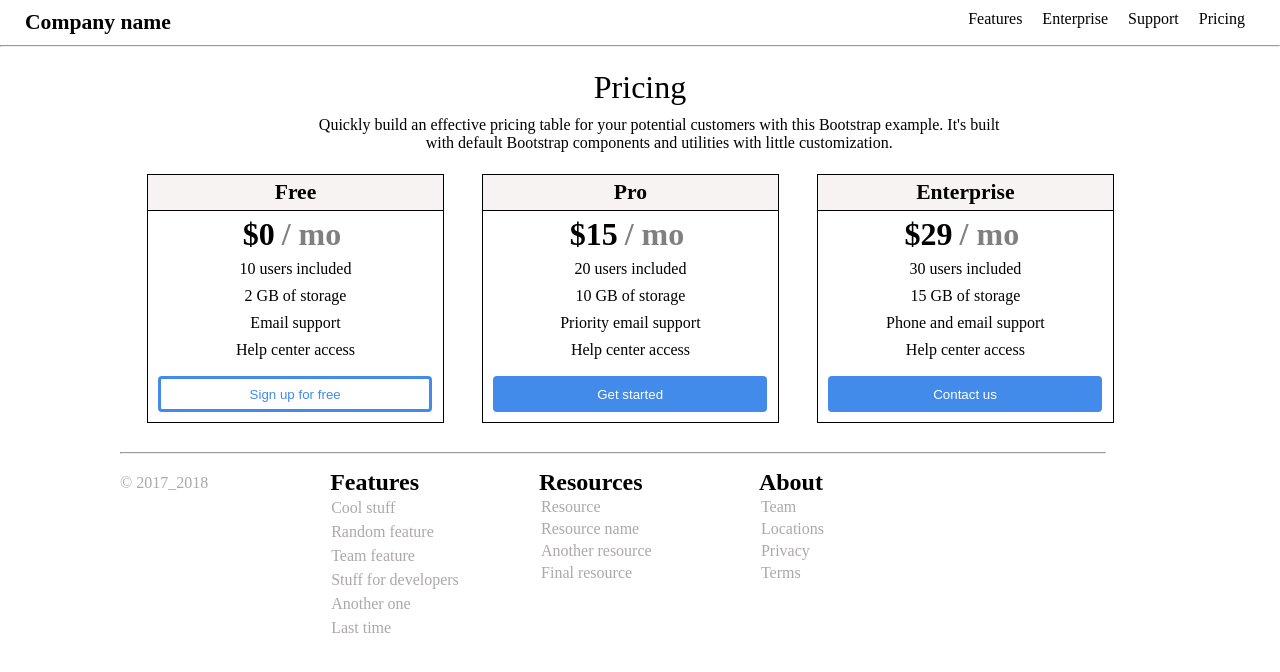
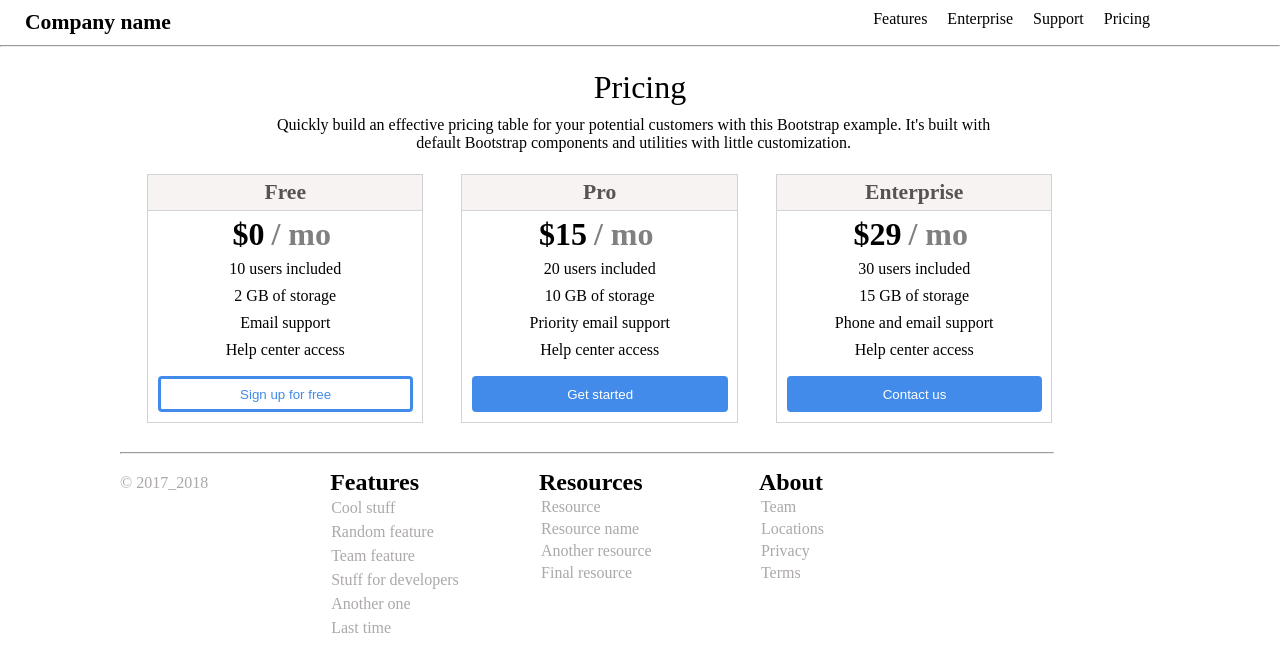
Before and after one commit to Mallikasreedotnet/TrainingAssignment, a plain HTML site: page Assignment 2/webpage.html in a window 1280 px wide. Drawn offline with Linux system fonts and the light colour scheme.

Commit message:
Adding update assignment 2

```diff
--- a/Assignment 2/desktopproduct.css
+++ b/Assignment 2/desktopproduct.css
@@ -16,7 +16,7 @@ nav>ul{
     display: flex;
     justify-content: right;
      text-align: right;
-     margin-right: 25px;
+     margin-right: 120px;
      margin-top: 10px;
 }
 nav>ul>li>a{
@@ -29,7 +29,7 @@ nav>ul>li>a{
     margin-left: 0px;
 }
 hr{
-    width: 77%;
+    width: 73%;
     margin-left: 120px;
     margin-top: 10px;
 }
@@ -47,8 +47,8 @@ p{
 .para{
     text-align: center;
     font-size: 100%;
-    width: 55%;
-    margin: 0% 24%;
+    width: 59%;
+    margin: 0% 20%;
     padding: 3px;
 }
 h1{
@@ -65,11 +65,12 @@ span{
 }
  .free, .pro, .enter{
      display: inline-block;
-    width: 29%;
+    width: 27%;
     margin: 19px;
 }
 .free,.pro,.enter{
     border: 1px solid;
+    border-color: lightgray;
     padding: 0px;
 }
 h4{
@@ -91,6 +92,8 @@ h4{
 h4.hfree{
     border-bottom: 1px solid black;
     margin-top: 0px;
+    border-bottom-color: lightgray;
+    color: #575353;
     margin: 200x;
     padding: 5px;
     background-color: #F7F3F3;
--- a/Assignment 2/ipadproduct.css
+++ b/Assignment 2/ipadproduct.css
@@ -58,6 +58,7 @@ span{
 }
 .free,.pro,.enter{
     border: 1px solid;
+    border-color: lightgray;
     padding: 0px;
 }
 h4{
@@ -67,6 +68,8 @@ h4{
 h4.hfree{
     border-bottom: 1px solid black;
     margin-top: 0px;
+    border-bottom-color: lightgray;
+    color: #575353;
     margin: 215x;
     padding: 10px;
     background-color: #F7F3F3;
--- a/Assignment 2/mobileproduct.css
+++ b/Assignment 2/mobileproduct.css
@@ -48,6 +48,7 @@ span{
 }
 .free,.pro,.enter{
     border: 1px solid;
+    border-color: lightgray;
     margin: 8px 15px;
     padding: 0px;
 }
@@ -57,8 +58,10 @@ h4{
 }
 h4.hfree{
     border-bottom: 1px solid black;
+    border-bottom-color: lightgray;
     margin-top: 10px;
     margin: 0px;
+    color: #575353;
     padding: 5px;
     background-color: #F3F3F3;
 }
```
